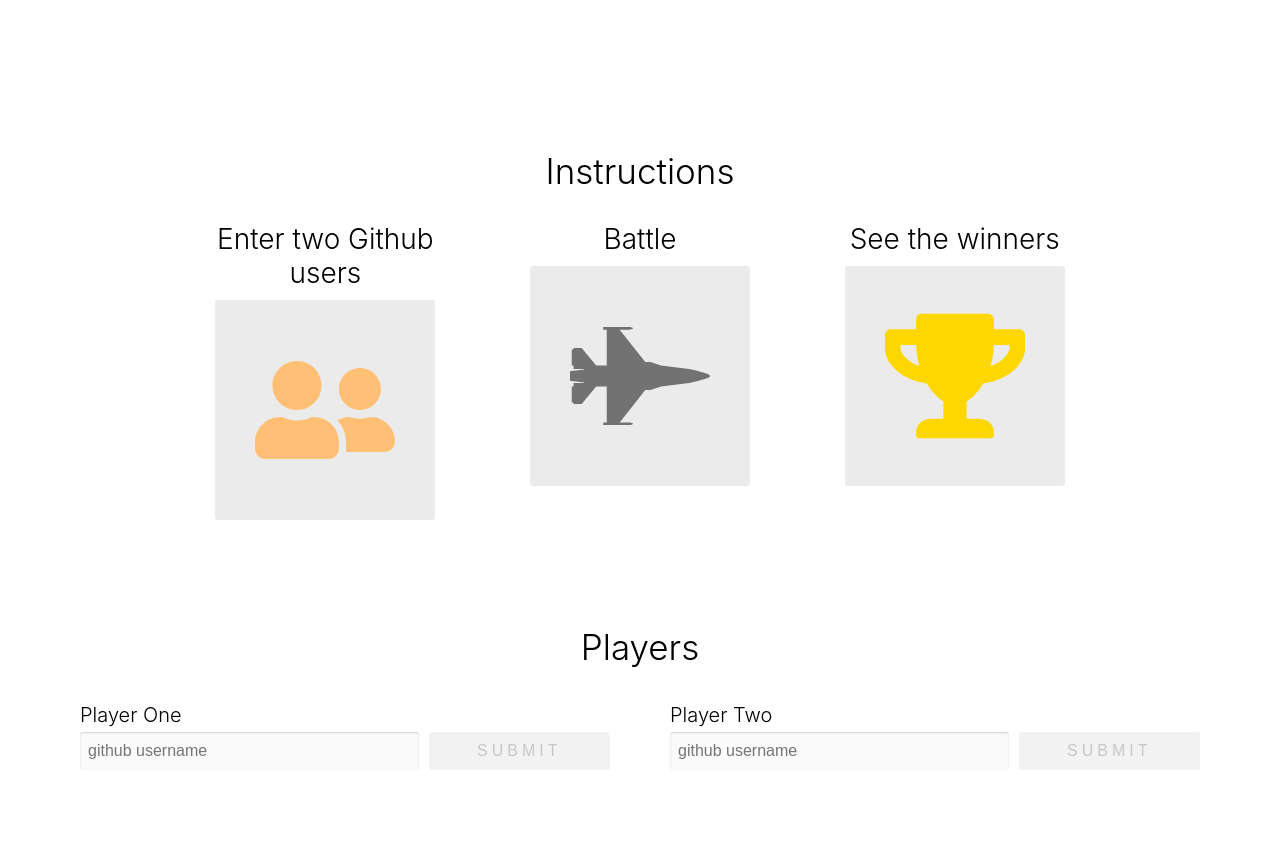
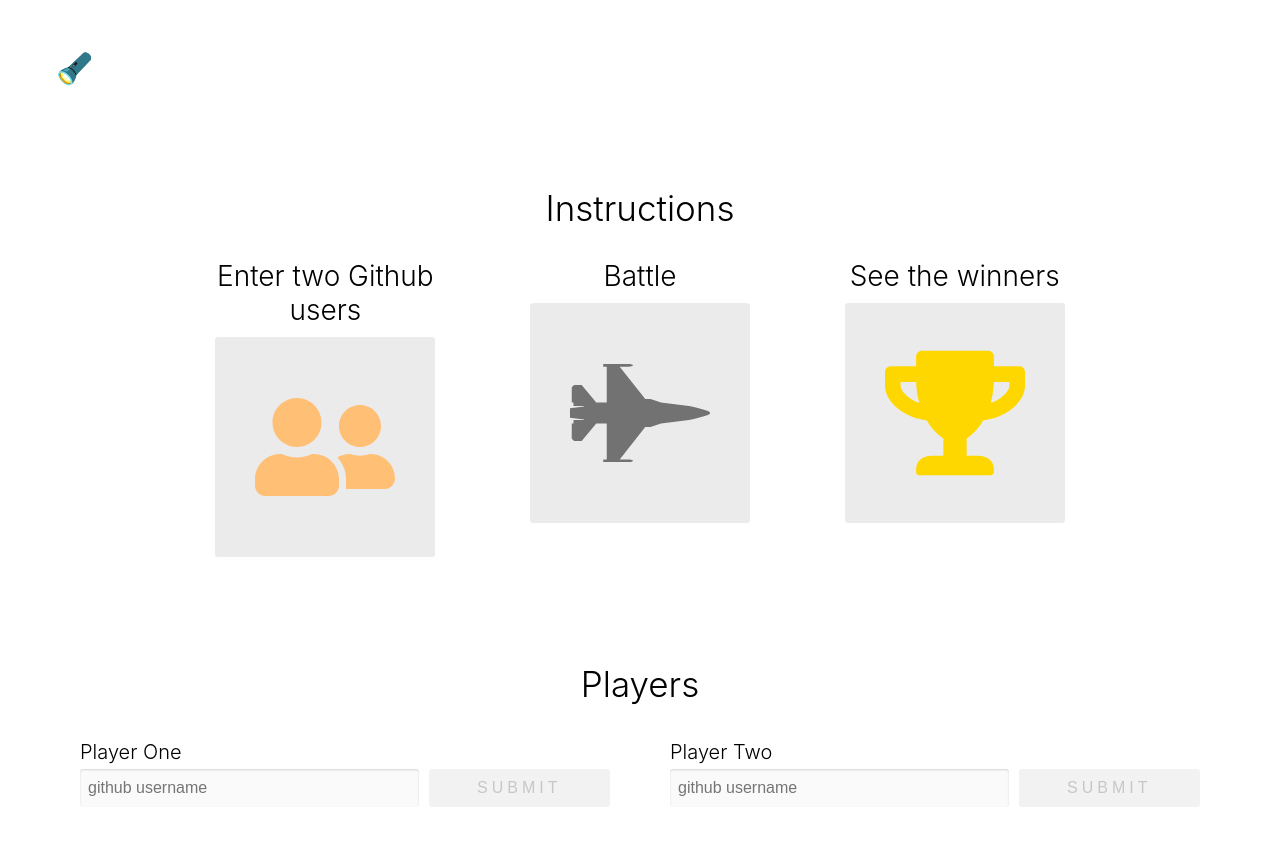
Before and after one commit to NastaranMO/popular-github-repo, a React app: page / in a window 1280 px wide. Built offline with nearby package versions, Linux system fonts and the light colour scheme.

Commit message:
Add toggle theme

```diff
--- a/app/components/Battle.js
+++ b/app/components/Battle.js
@@ -165,7 +165,6 @@ export default class Battle extends React.Component {
     return (
       <React.Fragment>
         <Instructions />
-
         <div className="players-container">
           <h1 className="center-text header-lg">Players</h1>
           <div className="row space-around">
--- /dev/null
+++ b/app/components/Nav.js
@@ -0,0 +1,18 @@
+import React from "react";
+import { ThemeConsumer } from "../contexts/theme";
+
+export default function Nav() {
+  return (
+    <ThemeConsumer>
+      {({ theme, toggleTheme }) => (
+        <button
+          style={{ fontSize: 30 }}
+          className="btn-clear"
+          onClick={toggleTheme}
+        >
+          {theme === "dark" ? "💡" : "🔦"}
+        </button>
+      )}
+    </ThemeConsumer>
+  );
+}
--- a/app/index.css
+++ b/app/index.css
@@ -23,6 +23,12 @@ li {
   max-width: 1200px;
   margin: 0 auto;
   padding: 50px;
+}
+
+.dark {
+  color: #dadada;
+  background: #1c2022;
+  min-height: 100%;
 }
 
 .flex-center {
--- a/app/index.js
+++ b/app/index.js
@@ -4,6 +4,7 @@ import Popular from "./components/Popular";
 import Battle from "./components/Battle";
 import "./index.css";
 import { ThemeProvider } from "./contexts/theme";
+import Nav from "./components/Nav";
 
 class App extends React.Component {
   constructor(props) {
@@ -22,9 +23,11 @@ class App extends React.Component {
   render() {
     return (
       <ThemeProvider value={this.state}>
-        <div className="container">
-          {/* <Popular /> */}
-          <Battle />
+        <div className={this.state.theme}>
+          <div className="container">
+            <Nav />
+            <Battle />
+          </div>
         </div>
       </ThemeProvider>
     );
```
